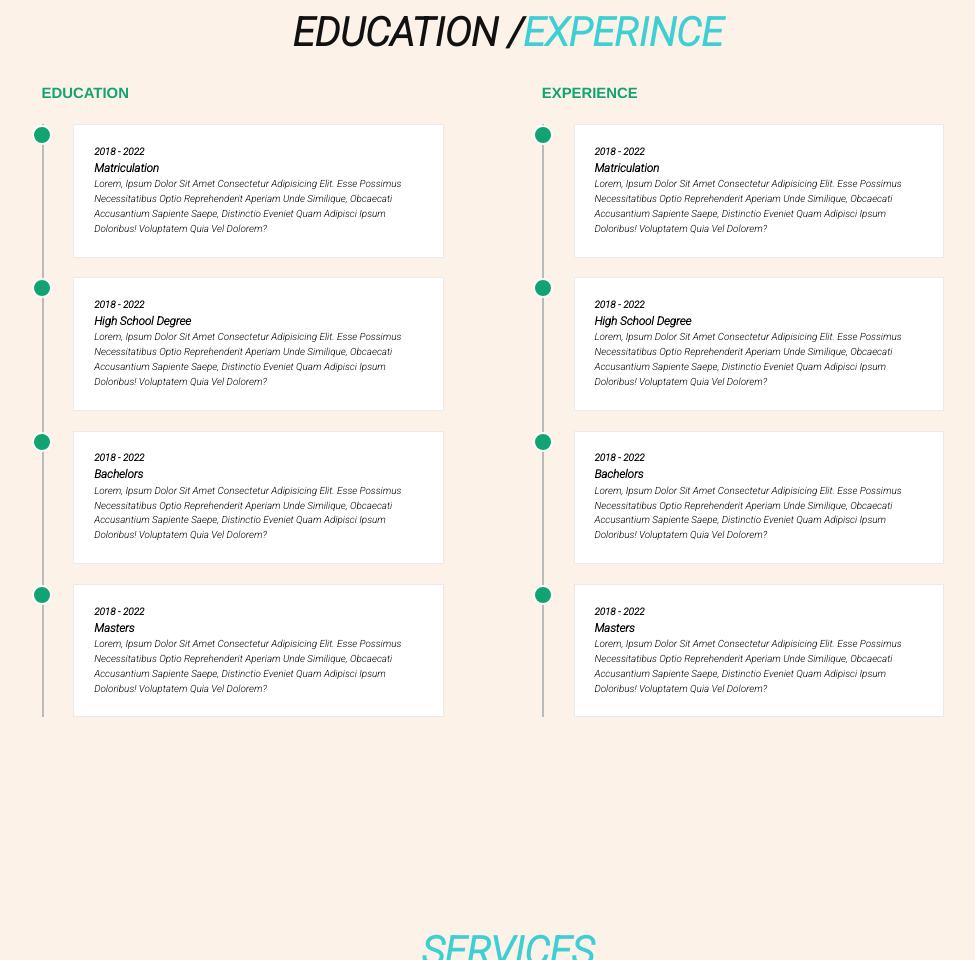
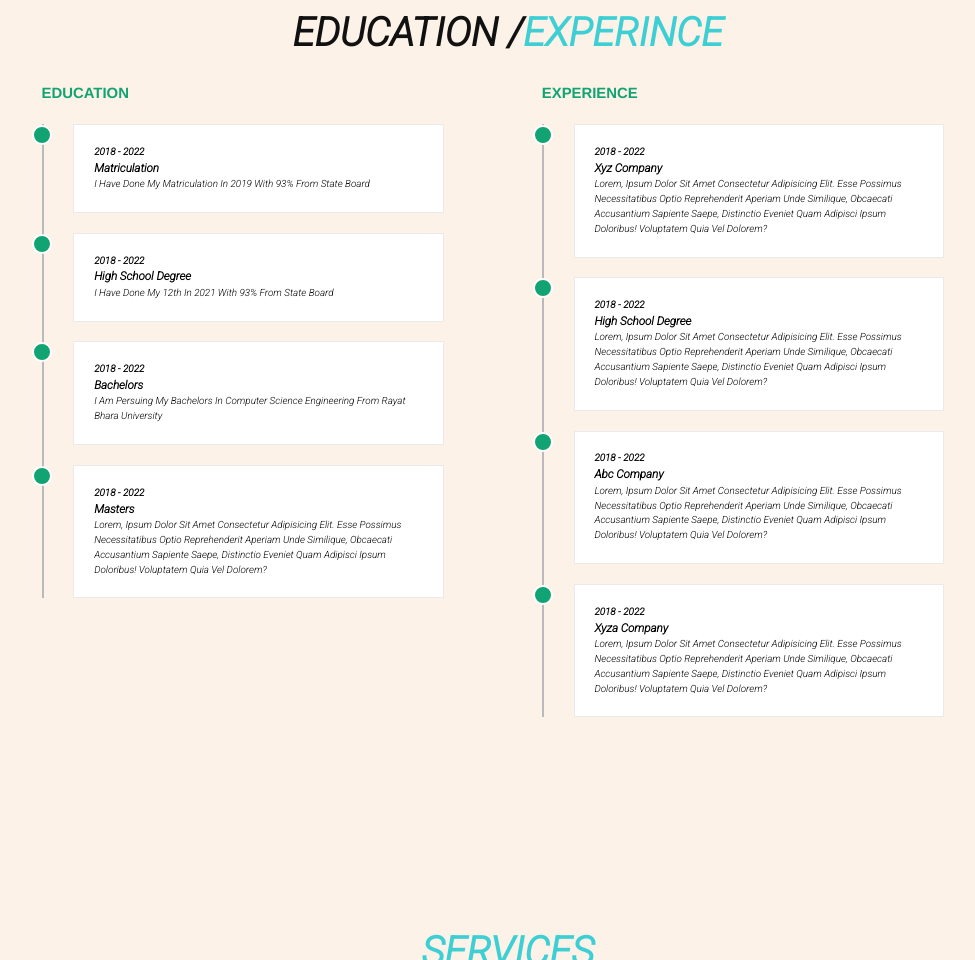
Before and after one commit to rjugral/MyPortfolio, a plain HTML site: page index.html in a window 1280 px wide. Shown: the part 2112-3072 px from the top of the page, without its empty margins (281-1256 px from the left). Drawn offline with Linux system fonts and the light colour scheme.

Commit message:
Update index.html

```diff
--- a/index.html
+++ b/index.html
@@ -95,17 +95,17 @@
                        <div class="box">
                           <h4>2018 - 2022</h4>
                          <h3>matriculation</h3>
-                         <p>Lorem, ipsum dolor sit amet consectetur adipisicing elit. Esse possimus necessitatibus optio reprehenderit aperiam unde similique, obcaecati accusantium sapiente saepe, distinctio eveniet quam adipisci ipsum doloribus! Voluptatem quia vel dolorem?</p>
+                         <p>i have done my matriculation in 2019 with 93% from state board </p>
                        </div>
                       <div class="box">
                          <h4>2018 - 2022</h4>
                          <h3>high school degree</h3>
-                         <p>Lorem, ipsum dolor sit amet consectetur adipisicing elit. Esse possimus necessitatibus optio reprehenderit aperiam unde similique, obcaecati accusantium sapiente saepe, distinctio eveniet quam adipisci ipsum doloribus! Voluptatem quia vel dolorem?</p>
+                         <p>i have done my 12th in 2021 with 93% from state board</p>
                       </div>
                       <div class="box">
                           <h4>2018 - 2022</h4>
                           <h3>bachelors</h3>
-                          <p>Lorem, ipsum dolor sit amet consectetur adipisicing elit. Esse possimus necessitatibus optio reprehenderit aperiam unde similique, obcaecati accusantium sapiente saepe, distinctio eveniet quam adipisci ipsum doloribus! Voluptatem quia vel dolorem?</p>
+                          <p>i am persuing my bachelors in computer science engineering from rayat bhara university</p>
                       </div>
                       <div class="box">
                         <h4>2018 - 2022</h4>
@@ -120,7 +120,7 @@
                    <div class="content">
                       <div class="box">
                          <h4>2018 - 2022</h4>
-                         <h3>matriculation</h3>
+                         <h3> xyz company</h3></h3>
                          <p>Lorem, ipsum dolor sit amet consectetur adipisicing elit. Esse possimus necessitatibus optio reprehenderit aperiam unde similique, obcaecati accusantium sapiente saepe, distinctio eveniet quam adipisci ipsum doloribus! Voluptatem quia vel dolorem?</p>
                        </div>
                        <div class="box">
@@ -130,12 +130,12 @@
                         </div>
                         <div class="box">
                            <h4>2018 - 2022</h4>
-                           <h3>bachelors</h3>
+                           <h3>abc company</h3>
                            <p>Lorem, ipsum dolor sit amet consectetur adipisicing elit. Esse possimus necessitatibus optio reprehenderit aperiam unde similique, obcaecati accusantium sapiente saepe, distinctio eveniet quam adipisci ipsum doloribus! Voluptatem quia vel dolorem?</p>
                         </div>
                         <div class="box">
                             <h4>2018 - 2022</h4>
-                            <h3>masters</h3>
+                            <h3>xyza company</h3>
                             <p>Lorem, ipsum dolor sit amet consectetur adipisicing elit. Esse possimus necessitatibus optio reprehenderit aperiam unde similique, obcaecati accusantium sapiente saepe, distinctio eveniet quam adipisci ipsum doloribus! Voluptatem quia vel dolorem?</p>
                         </div>
                     </div>
```
